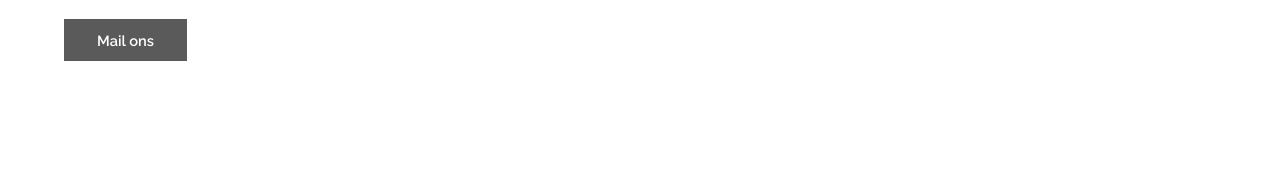
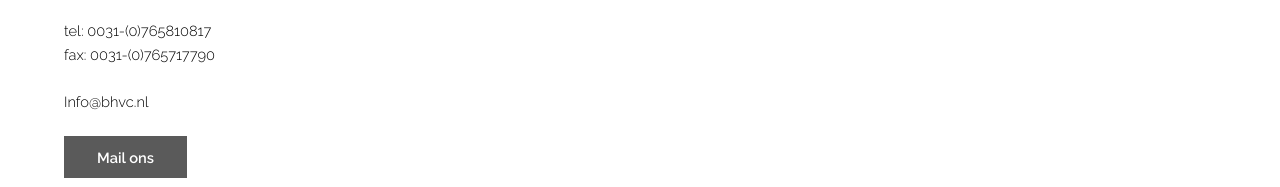
Before and after one commit to nickdebesten/bhvc, a plain HTML site: page contact.html in a window 1280 px wide. Shown: the part 613-800 px from the top of the page. Drawn offline with Linux system fonts and the light colour scheme.

Commit message:
Add files via upload

```diff
--- a/contact.html
+++ b/contact.html
@@ -51,6 +51,11 @@
                             van Rijckevorselstraat 3<br>
                             4815 AA Breda<br>
                             Nederland</p>
+
+                            <p id="black">tel: 0031-(0)765810817<br>
+                                fax: 0031-(0)765717790</p>
+
+                                <p id="black">Info@bhvc.nl</p>
 
 
 
```
